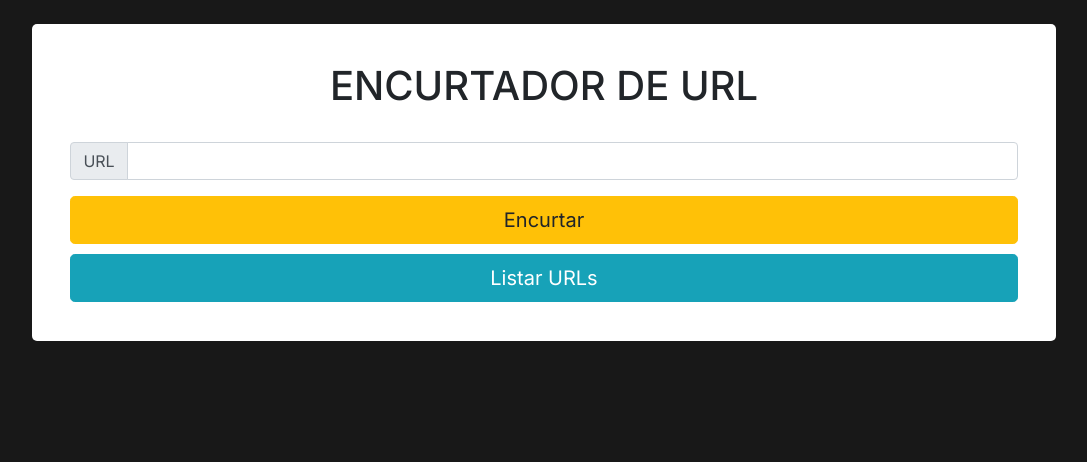
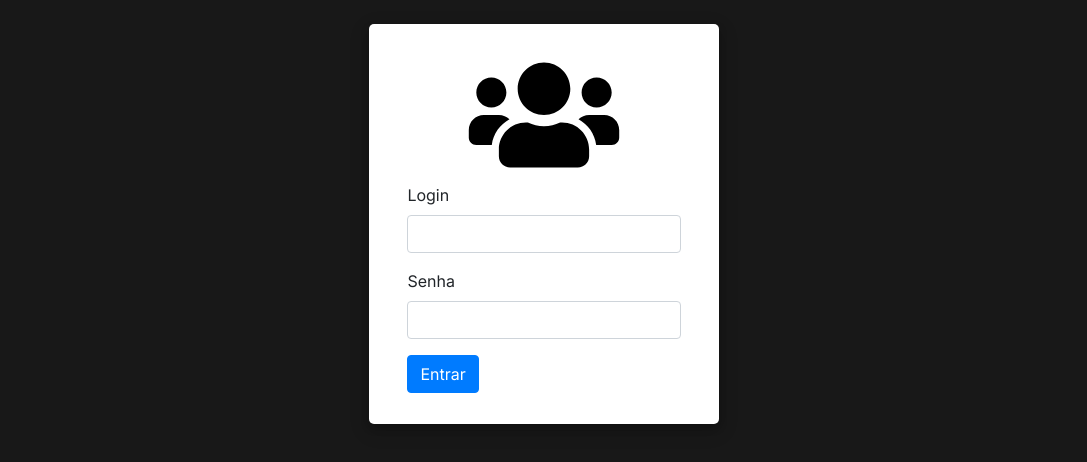
Before and after one commit to arauujoiago/encurtador-url, a React (Create React App) app: page /home in a window 1280 px wide. Shown: the top 462 px of the page, without its empty margins (96-1183 px from the left). Built offline with nearby package versions, Linux system fonts and the light colour scheme.

Commit message:
Implementado o sistema de Login e Sessão, ainda sem encriptação.

```diff
--- a/package.json
+++ b/package.json
@@ -7,6 +7,7 @@
     "@testing-library/react": "^11.2.5",
     "@testing-library/user-event": "^12.7.1",
     "axios": "^0.21.1",
+    "bcrypt": "^5.0.0",
     "body-parser": "^1.19.0",
     "bootstrap": "^4.6.0",
     "cors": "^2.8.5",
@@ -15,11 +16,13 @@
     "http": "0.0.1-security",
     "mysql2": "^2.2.5",
     "node-url-shortener": "^1.1.11",
+    "passport-local": "^1.0.0",
     "react": "^17.0.1",
     "react-bootstrap": "^1.5.0",
     "react-dom": "^17.0.1",
     "react-router-dom": "^5.2.0",
     "react-scripts": "4.0.2",
+    "react-session-api": "^1.1.0",
     "sequelize": "^6.5.0",
     "web-vitals": "^1.1.0"
   },
--- a/src/pages/home/home.js
+++ b/src/pages/home/home.js
@@ -9,12 +9,14 @@ import Axios from 'axios'
 import './home.css'
 
 function Home() {
+    var idUser = localStorage.getItem('idUser');
+
     const [urlCurta, setUrl] = useState('');
 
     useEffect(() => {
         var urlOriginal = document.getElementById("urlOriginal").value
         if (urlOriginal != '') {
-            Axios.post('http://localhost:5000/insertUrl', { urlOriginal, urlCurta })
+            Axios.post('http://localhost:5000/insertUrl', { urlOriginal, urlCurta, idUser})
         }
     })
 
@@ -26,7 +28,6 @@ function Home() {
         if (re.test(urlOriginal)) {
             ShortUrl.short(urlOriginal, function (err, url) {
                 setUrl(url);
-                // Axios.post('http://localhost:5000/insertUrl', { urlOriginal, urlCurta })
             });
 
         } else {
--- a/src/pages/listaUrls/listaUrls.js
+++ b/src/pages/listaUrls/listaUrls.js
@@ -7,18 +7,27 @@ import Axios from 'axios'
 
 function ListaUrls() {
     const [urls, setUrl] = useState([]);
+    var idUser = localStorage.getItem('idUser');
+    var nome = localStorage.getItem('login')
 
     useEffect(() => {
-        Axios.get('http://localhost:5000/listaUrl').then(response => {
+        Axios.get('http://localhost:5000/listaUrl', { params: {idUser} }).then(response => {
             setUrl(response.data);
         })
     }, []);
+
+    const capitalize = str => {
+        if (typeof str !== 'string') {
+            return '';
+        }
+        return str.charAt(0).toUpperCase() + str.substr(1);
+    }
 
     return (
         <div id="painel" className="d-flex justify-content-center">
             <div id="painelListaUrls">
                 <Link id="linkListar" to="/home"><Button id="btnVoltar" variant="warning">Voltar</Button></Link>
-                <h1 id="tituloListaUrls">Olá, Fulano.<br />Lista de urls encurtadas:</h1>
+                <h1 id="tituloListaUrls">Bem vindo, {capitalize(nome)}! <br />Lista de URLs</h1>
                 <Table responsive striped bordered hover size="sm">
                     <thead>
                         <tr>
--- a/src/pages/login/login.js
+++ b/src/pages/login/login.js
@@ -2,21 +2,45 @@ import './login.css';
 import Users from './users.svg'
 import Form from 'react-bootstrap/Form'
 import Button from 'react-bootstrap/Button'
+import PropTypes from 'prop-types'
+import React, { useState, useEffect } from 'react';
+import Axios from 'axios'
 
-function Login() {
+
+function Login({ setToken }) {
+
+  const [login, setLogin] = useState();
+  const [senha, setSenha] = useState();
+
+
+  async function loginUser(credentials) {
+    // console.log(credentials)
+    Axios.get('http://localhost:5000/auth', { params: credentials }).then(response => {
+      console.log(response.data.token)
+      setToken(response.data);
+      localStorage.setItem('idUser', response.data.idUser);
+      localStorage.setItem('login', response.data.login);
+    })
+  }
+
+  const handleSubmit = async e => {
+    e.preventDefault();
+    const token = await loginUser({ login, senha });
+  }
+
 
   return (
     <div id="painel" className="d-flex justify-content-center">
       <div id="formulario">
         <img id="usersIcon" src={Users}></img>
-        <Form action="" method="POST">
-          <Form.Group controlId="formBasicEmail">
+        <Form onSubmit={handleSubmit} >
+          <Form.Group>
             <Form.Label>Login</Form.Label>
-            <Form.Control type="text" />
+            <Form.Control type="text" onChange={e => setLogin(e.target.value)} id="login" name="login" />
           </Form.Group>
-          <Form.Group controlId="formBasicPassword">
+          <Form.Group>
             <Form.Label>Senha</Form.Label>
-            <Form.Control type="password" />
+            <Form.Control type="password" onChange={e => setSenha(e.target.value)} id="senha" name="senha" />
           </Form.Group>
           <Button variant="primary" type="submit">Entrar</Button>
         </Form>
@@ -25,4 +49,8 @@ function Login() {
   );
 }
 
+Login.propTypes = {
+  setToken: PropTypes.func.isRequired
+}
+
 export default Login;
--- a/src/routes.js
+++ b/src/routes.js
@@ -1,16 +1,26 @@
-import React from 'react';
-import { Route, BrowserRouter } from 'react-router-dom';
+import React, { useState } from 'react';
+import { BrowserRouter, Route, Switch, Redirect } from 'react-router-dom';
 
 import Home from './pages/home/home';
 import ListaUrls from './pages/listaUrls/listaUrls';
 import Login from './pages/login/login'
+import useToken from './useToken';
+
 
 function Routes() {
+    const { token, setToken } = useToken();
+
+    if (!token) {
+        return <Login setToken={setToken} />
+    }
+
     return (
         <BrowserRouter>
-            <Route component={Login} path="/" exact />
-            <Route component={ListaUrls} path="/listaUrls" />
-            <Route component={Home} path="/home" />
+            <Switch>
+                <Route component={Login} path="/" exact>{token ? <Redirect to="/home" /> : <Home />}</Route>
+                <Route component={ListaUrls} path="/listaUrls" />
+                <Route component={Home} path="/home" />
+            </Switch>
         </BrowserRouter>
     )
 }
--- /dev/null
+++ b/src/useToken.js
@@ -0,0 +1,23 @@
+import { useState } from 'react';
+
+function useToken() {
+  const getToken = () => {
+    const tokenString = localStorage.getItem('token');
+    const userToken = JSON.parse(tokenString);
+    return userToken?.token
+  };
+
+  const [token, setToken] = useState(getToken());
+
+  const saveToken = userToken => {
+    localStorage.setItem('token', JSON.stringify(userToken));
+    setToken(userToken.token);
+  };
+
+  return {
+    setToken: saveToken,
+    token
+  }
+}
+
+export default useToken;
```
Also changed, not shown: src/models/tables.js (+17 -2 lines), src/server.js (+14 -3 lines), 1 other file (tests, documents, lock files or other folders).
